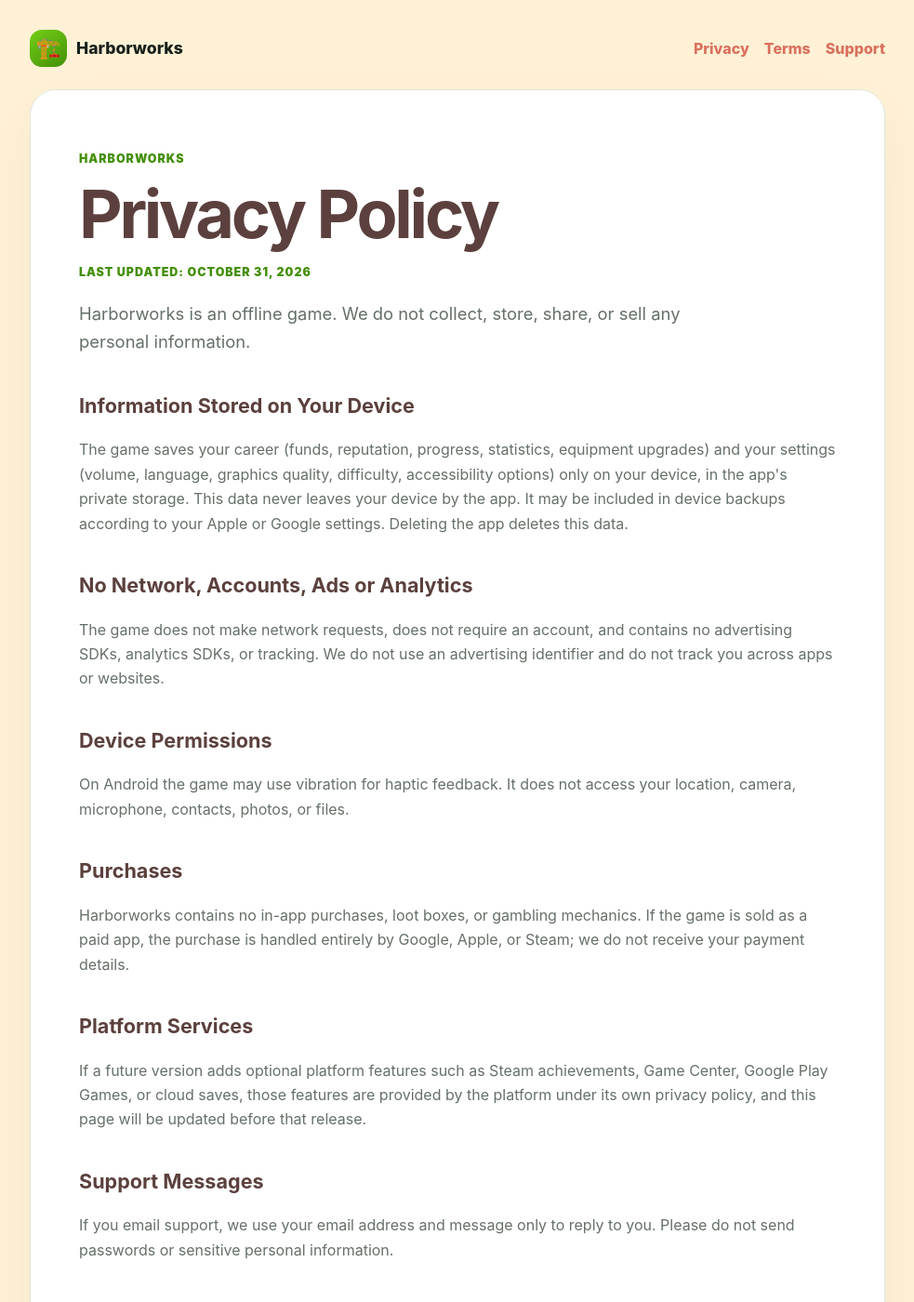
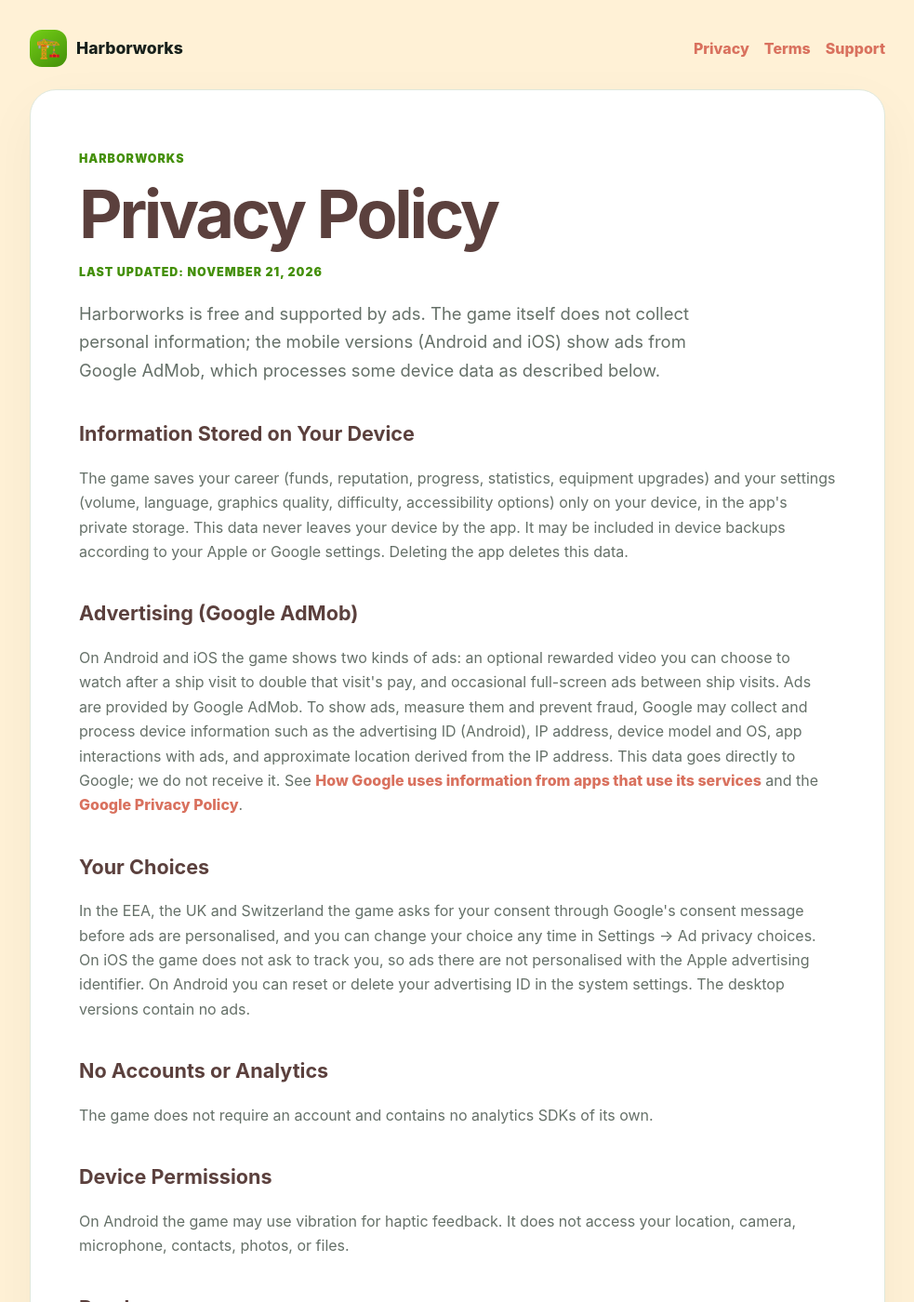
Before and after one commit to asilarslan/asilarslan.github.io, a Jekyll site: the page harborworks/privacy-policy/index.html, which Jekyll copies as it is, in a window 1280 px wide and 1400 px high. Shown: the whole window at 93% size, without its empty margins (148-1131 px from the left). Built offline with Jekyll 4.4.1, drawn with Linux system fonts in a browser that asks for light colours; some of the changed text lies outside the part shown.

Commit message:
harborworks: privacy policy and landing page for AdMob ads (0.6.0)
Co-Authored-By: Claude Opus 5.5 <noreply@anthropic.com>

```diff
--- a/harborworks/index.html
+++ b/harborworks/index.html
@@ -3,9 +3,9 @@
 <article><img class="app-icon" src="assets/icon.png" alt="Harborworks app icon"><p class="eyebrow">Android · iPhone · iPad · Steam</p><h1>Harborworks</h1>
 <p class="lead">Take the controls of a ship-to-shore crane. Drive the gantry and trolley, ride the sway, line up the twistlocks and set a 25-tonne container down softly on its slot.</p>
 <img class="hero-img" src="assets/hero.jpg" alt="Harborworks harbor with a container crane working a ship">
-<ul><li>Skill-based crane physics: real pendulum sway, wind and weight you can feel</li><li>Unload and load ships, serve trucks, keep the ship upright with ballast</li><li>Repair jobs: swap worn ship machinery with millimetre-precise fitting</li><li>Equipment upgrades, three crane licences, English and Turkish</li><li>No ads, no in-app purchases, no account — plays fully offline</li></ul>
+<ul><li>Skill-based crane physics: real pendulum sway, wind and weight you can feel</li><li>Unload and load ships, serve trucks, keep the ship upright with ballast</li><li>Repair jobs: swap worn ship machinery with millimetre-precise fitting</li><li>Equipment upgrades, three crane licences, English and Turkish</li><li>Free with optional rewarded ads; no in-app purchases, no account — plays offline</li></ul>
 <img class="hero-img" src="assets/repair.jpg" alt="Fitting a new machinery unit onto a ship's mount">
-<h2>Türkçe</h2><p>Bir rıhtım vincinin kumandasına geç. Portalı ve arabayı sür, salınımı yönet, kilitleri hizala ve 25 tonluk konteyneri yuvasına yumuşakça bırak. Gemileri boşalt ve yükle, gemiyi dengede tut, arızalı gemi makinelerini değiştir. Reklam yok, uygulama içi satın alma yok, tamamen çevrimdışı.</p>
+<h2>Türkçe</h2><p>Bir rıhtım vincinin kumandasına geç. Portalı ve arabayı sür, salınımı yönet, kilitleri hizala ve 25 tonluk konteyneri yuvasına yumuşakça bırak. Gemileri boşalt ve yükle, gemiyi dengede tut, arızalı gemi makinelerini değiştir. Ücretsiz; isteğe bağlı ödüllü reklamlar var. Uygulama içi satın alma yok, hesap gerekmez, çevrimdışı oynanır.</p>
 <p><a href="privacy-policy/">Privacy Policy / Gizlilik</a> · <a href="terms-of-use/">Terms of Use / Kullanım Koşulları</a> · <a href="support/">Support / Destek</a></p></article>
 <footer>© 2026 Asil Arslan · Harborworks</footer>
 </main></body></html>
--- a/harborworks/privacy-policy/index.html
+++ b/harborworks/privacy-policy/index.html
@@ -1,15 +1,15 @@
 <!doctype html><html lang="en"><head><meta charset="utf-8"><meta name="viewport" content="width=device-width,initial-scale=1"><title>Harborworks Privacy Policy</title><meta name="description" content="Privacy Policy for Harborworks."><link rel="canonical" href="https://asilarslan.github.io/harborworks/privacy-policy/"><link rel="stylesheet" href="../assets/styles.css"></head><body><main>
 <nav class="nav"><a class="brand" href=".././"><span class="mark">🏗️</span> Harborworks</a><div class="navlinks"><a href="../privacy-policy/">Privacy</a><a href="../terms-of-use/">Terms</a><a href="../support/">Support</a></div></nav>
-<article><p class="eyebrow">Harborworks</p><h1>Privacy Policy</h1><p class="meta">Last updated: October 31, 2026</p>
-<p class="lead">Harborworks is an offline game. We do not collect, store, share, or sell any personal information.</p>
+<article><p class="eyebrow">Harborworks</p><h1>Privacy Policy</h1><p class="meta">Last updated: November 21, 2026</p>
+<p class="lead">Harborworks is free and supported by ads. The game itself does not collect personal information; the mobile versions (Android and iOS) show ads from Google AdMob, which processes some device data as described below.</p>
 <h2>Information Stored on Your Device</h2><p>The game saves your career (funds, reputation, progress, statistics, equipment upgrades) and your settings (volume, language, graphics quality, difficulty, accessibility options) only on your device, in the app's private storage. This data never leaves your device by the app. It may be included in device backups according to your Apple or Google settings. Deleting the app deletes this data.</p>
-<h2>No Network, Accounts, Ads or Analytics</h2><p>The game does not make network requests, does not require an account, and contains no advertising SDKs, analytics SDKs, or tracking. We do not use an advertising identifier and do not track you across apps or websites.</p>
+<h2>Advertising (Google AdMob)</h2><p>On Android and iOS the game shows two kinds of ads: an optional rewarded video you can choose to watch after a ship visit to double that visit's pay, and occasional full-screen ads between ship visits. Ads are provided by Google AdMob. To show ads, measure them and prevent fraud, Google may collect and process device information such as the advertising ID (Android), IP address, device model and OS, app interactions with ads, and approximate location derived from the IP address. This data goes directly to Google; we do not receive it. See <a href="https://policies.google.com/technologies/partner-sites">How Google uses information from apps that use its services</a> and the <a href="https://policies.google.com/privacy">Google Privacy Policy</a>.</p><h2>Your Choices</h2><p>In the EEA, the UK and Switzerland the game asks for your consent through Google's consent message before ads are personalised, and you can change your choice any time in Settings → Ad privacy choices. On iOS the game does not ask to track you, so ads there are not personalised with the Apple advertising identifier. On Android you can reset or delete your advertising ID in the system settings. The desktop versions contain no ads.</p><h2>No Accounts or Analytics</h2><p>The game does not require an account and contains no analytics SDKs of its own.</p>
 <h2>Device Permissions</h2><p>On Android the game may use vibration for haptic feedback. It does not access your location, camera, microphone, contacts, photos, or files.</p>
 <h2>Purchases</h2><p>Harborworks contains no in-app purchases, loot boxes, or gambling mechanics. If the game is sold as a paid app, the purchase is handled entirely by Google, Apple, or Steam; we do not receive your payment details.</p>
 <h2>Platform Services</h2><p>If a future version adds optional platform features such as Steam achievements, Game Center, Google Play Games, or cloud saves, those features are provided by the platform under its own privacy policy, and this page will be updated before that release.</p>
 <h2>Support Messages</h2><p>If you email support, we use your email address and message only to reply to you. Please do not send passwords or sensitive personal information.</p>
-<h2>Children</h2><p>The game is suitable for all ages and does not collect personal information from anyone, including children.</p>
+<h2>Children</h2><p>Harborworks is not directed at children under 13. Ads are limited to content rated for general and parental-guidance audiences.</p>
 <h2>Changes and Contact</h2><p>We may update this policy if features change. The latest version will always appear here. Questions: <a href="mailto:support@asilarslan.com">support@asilarslan.com</a>.</p>
-<h2>Gizlilik Politikası (Türkçe)</h2><p>Harborworks çevrimdışı bir oyundur. Hiçbir kişisel veri toplamıyor, saklamıyor, paylaşmıyor veya satmıyoruz. Kariyer ilerlemen ve ayarların yalnızca cihazında saklanır; uygulamayı silince silinir. Oyunda hesap, internet bağlantısı, reklam, analiz, takip veya uygulama içi satın alma yoktur. Android'de yalnızca dokunsal geri bildirim için titreşim kullanılabilir. Sorular için: <a href="mailto:support@asilarslan.com">support@asilarslan.com</a>.</p></article>
+<h2>Gizlilik Politikası (Türkçe)</h2><p>Harborworks bir vinç oyunudur. Oyunun kendisi kişisel veri toplamaz. Kariyer ilerlemen ve ayarların yalnızca cihazında saklanır; uygulamayı silince silinir. Android ve iOS sürümleri ücretsizdir ve Google AdMob reklamları gösterir: ziyaret sonunda isteğe bağlı ödüllü video (kazancı ikiye katlar) ve gemi ziyaretleri arasında ara sıra tam ekran reklam. Google, reklamları göstermek ve ölçmek için reklam kimliği, IP adresi ve cihaz bilgisi gibi verileri doğrudan işler; bu veriler bize ulaşmaz. AB/İngiltere'de reklamlar için onayın sorulur ve Ayarlar → Reklam gizlilik tercihleri'nden değiştirebilirsin. Hesap, analiz veya uygulama içi satın alma yoktur. Android'de yalnızca dokunsal geri bildirim için titreşim kullanılabilir. Sorular için: <a href="mailto:support@asilarslan.com">support@asilarslan.com</a>.</p></article>
 <footer>© 2026 Asil Arslan · Harborworks</footer>
 </main></body></html>
```
